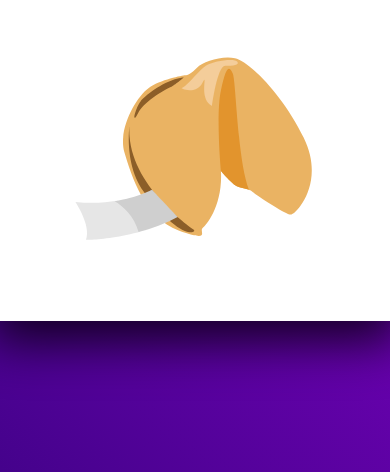
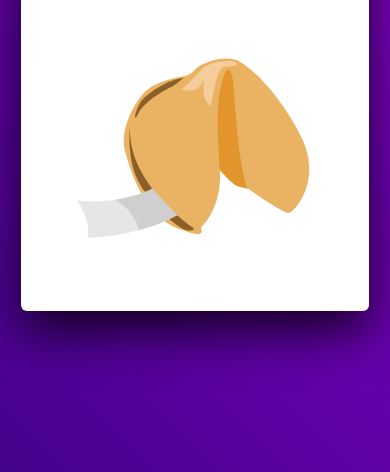
Before and after one commit to guilhermepacola/biscoitoDaSorte, a plain HTML site: page index.html in a window 390 px wide. Shown: the part 372-844 px from the top of the page. Drawn offline with Linux system fonts and the light colour scheme.

Commit message:
Mobile Devices adjustments

```diff
--- /dev/null
+++ b/assets/css/desktop.css
@@ -0,0 +1,5 @@
+@media (min-width: 720px) {
+    main{
+        padding: 4.8rem 5.4rem;
+    }
+}
--- a/assets/css/mobile.css
+++ b/assets/css/mobile.css
@@ -1,4 +1,4 @@
-*{
+* {
     margin: 0;
     padding: 0;
     box-sizing: border-box;
@@ -6,7 +6,7 @@
     -moz-osx-font-smoothing: grayscale;
 }
 
-:root{
+:root {
     font-size: 62.5%;
 
     /*Fonts*/
@@ -16,15 +16,15 @@
 
     /*Colors*/
     --base-body-gradient: linear-gradient(45deg, #190361 0%, #B0F 100%);
-    --base-white-100:hsla(0, 0%, 100%, 1);
-    --base-orange-100:hsla(35, 100%, 50%, 1);
-    --base-blue-100:hsla(198, 32%, 92%, 1);
+    --base-white-100: hsla(0, 0%, 100%, 1);
+    --base-orange-100: hsla(35, 100%, 50%, 1);
+    --base-blue-100: hsla(198, 32%, 92%, 1);
     --base-blue-200: hsla(238, 27%, 28%, 1);
     --base-black-100: hsla(0, 0%, 0%, 1);
 }
 
 
-body{
+body {
     background: var(--base-body-gradient);
     min-height: 100vh;
 
@@ -37,13 +37,13 @@ body{
     background-size: 200% 200%;
 }
 
-main{
-    padding: 4.8rem 5.4rem;
+main {
+    padding: 2.8rem 2.4rem;
     background: #FFF;
 
     border-radius: 6px;
     box-shadow: 0px 20px 50px 0px rgba(0, 0, 0, 0.80);
-    max-width: 55rem;
+    max-width: 47rem;
 }
 
 .screenOne,
@@ -58,11 +58,11 @@ main{
     animation: fade 2s;
 }
 
-.hidden{
+.hidden {
     display: none;
 }
 
-.textTop{
+.textTop {
     display: flex;
     flex-direction: column;
     justify-content: center;
@@ -71,7 +71,8 @@ main{
     gap: 1.4rem;
 }
 
-.textTop h1, .screenTwo h1{
+.textTop h1,
+.screenTwo h1 {
     font-family: var(--base-montserrat-font);
     font-weight: 700;
 
@@ -80,17 +81,24 @@ main{
     text-align: center;
 }
 
-.textTop p{
+.textTop p {
     font-family: var(--base-dmsans-font);
     font-weight: 400;
     font-size: 2rem;
     color: var(--base-blue-200);
 }
-#btnOpen{
-    height: 25rem;
+
+.screenOne #btnOpen {
     width: 30rem;
+    height: 27rem;
+    border: none;
+    background-color: var(--base-white-100);
 }
-#btnOpen img:hover{
+
+.screenOne #btnOpen img{
+    max-width: 28rem;
+}
+.screenOne #btnOpen img:hover {
     animation: shakecookie 0.2s;
     animation-iteration-count: infinite;
     animation-direction: alternate;
@@ -98,11 +106,7 @@ main{
 
 }
 
-#btnOpen img{
-    width: 95%;
-}
-
-.luckBox{
+.luckBox {
     display: flex;
     padding: 10px;
     justify-content: center;
@@ -116,7 +120,7 @@ main{
 
 }
 
-#luckText{
+#luckText {
     font-family: var(--base-dancingscript-font);
     font-size: 2.4rem;
     text-align: center;
@@ -128,13 +132,7 @@ padding: 0.8rem;
 
 }
 
-
-.screenOne #btnOpen{
-    border: none;
-    background-color: var(--base-white-100);
-}
-
-.screenTwo #btnRefresh{
+.screenTwo #btnRefresh {
     padding: 16px;
     background: var(--base-orange-100);
 
@@ -147,7 +145,7 @@ padding: 0.8rem;
     border: none;
 }
 
-.screenTwo #btnRefresh:hover{
+.screenTwo #btnRefresh:hover {
     filter: brightness(115%);
     box-shadow: -0.5px 3px 5px 1px rgba(85, 85, 85, 0.50);
 }
--- a/index.html
+++ b/index.html
@@ -11,6 +11,7 @@
     <link href="https://fonts.googleapis.com/css2?family=DM+Sans:opsz,wght@9..40,400;9..40,700&family=Dancing+Script&family=Montserrat:wght@700&display=swap" rel="stylesheet">
 
     <link rel="stylesheet" href="./assets/css/mobile.css">
+    <link rel="stylesheet" href="./assets/css/desktop.css">
     <link rel="stylesheet" href="./assets/css/animation.css">
 </head>
 <body>
```
Lines whose indentation alone changed are shown as unchanged.
